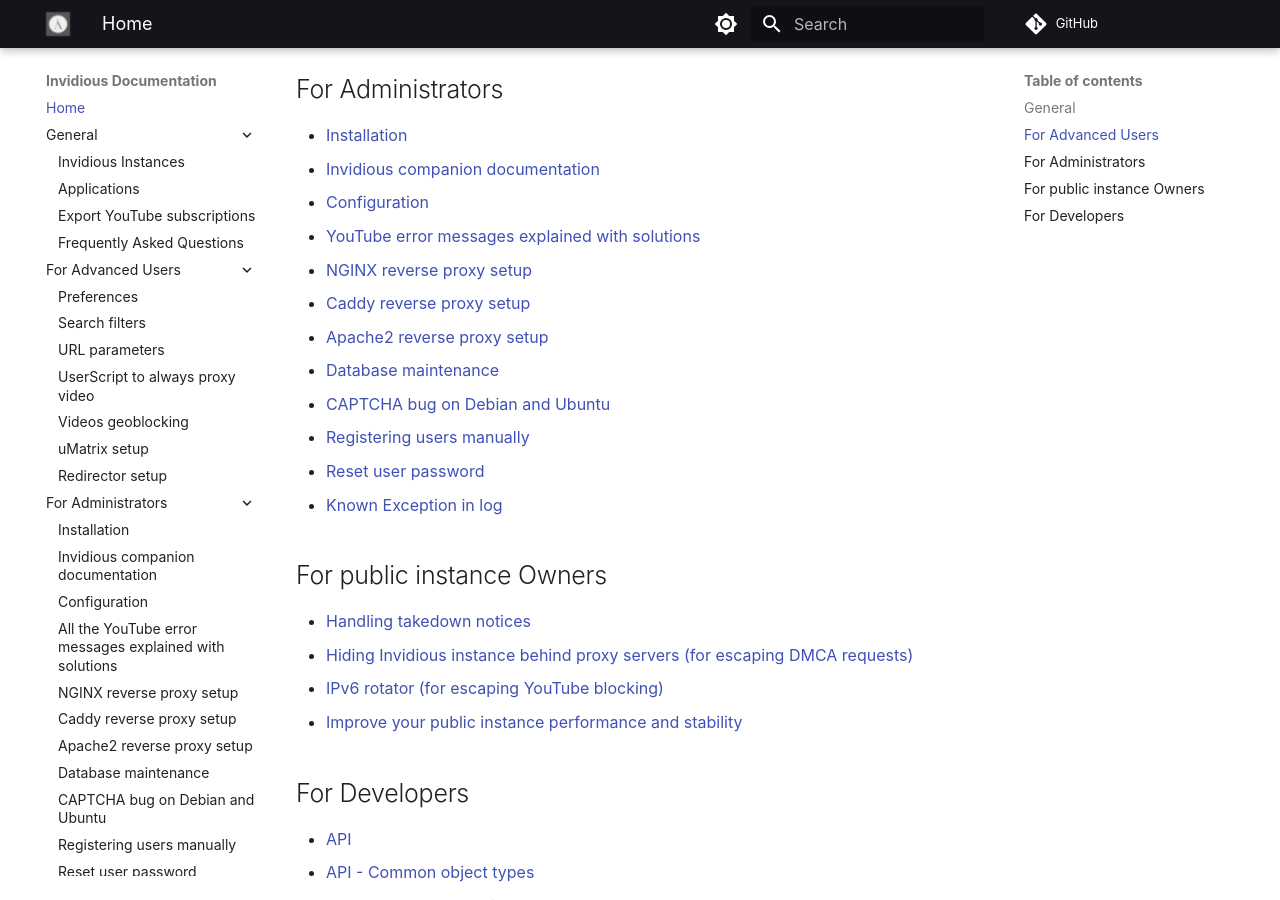
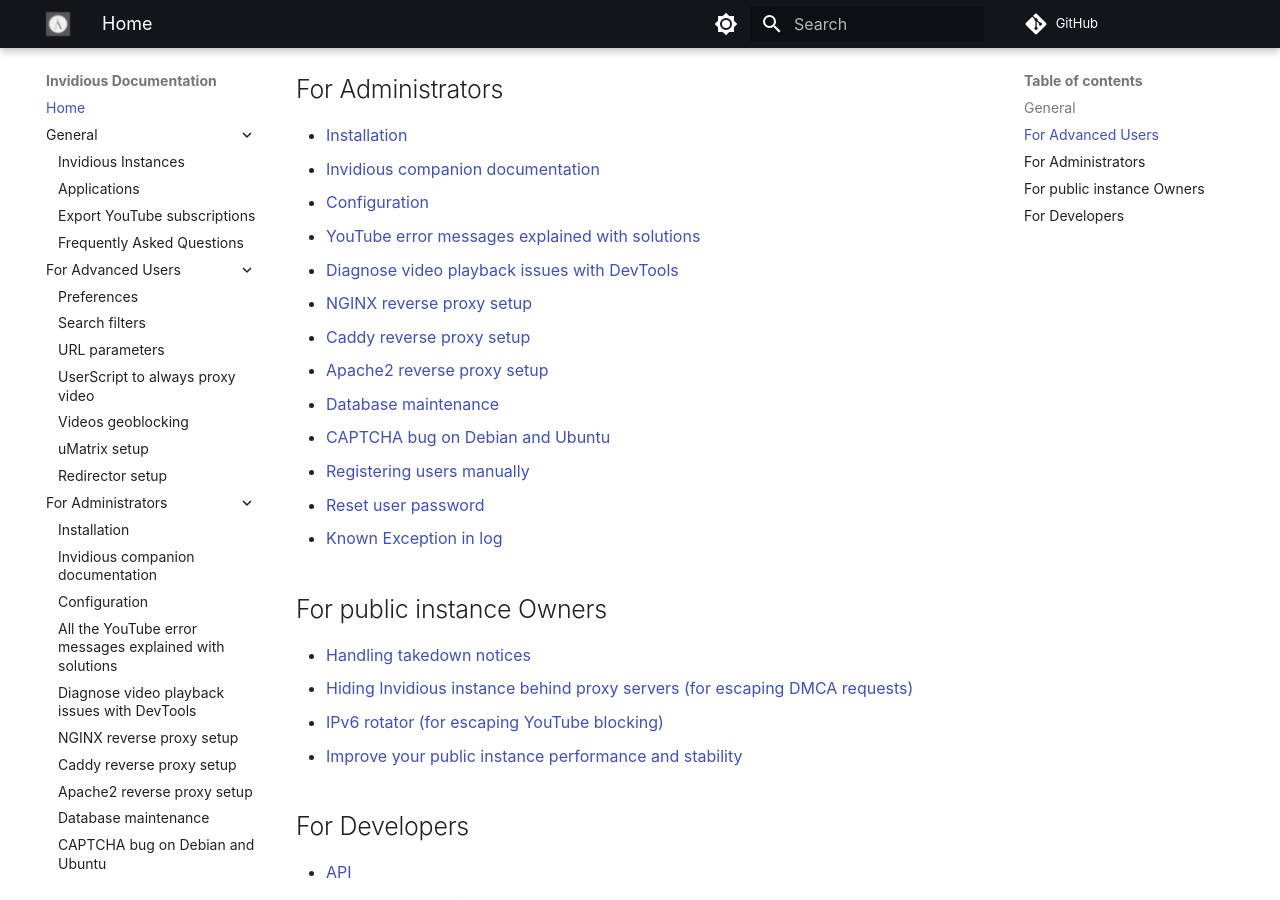
Before and after one commit to iv-org/documentation, an MkDocs documentation site: the page built from docs/index.md, in a window 1280 px wide and 900 px high, scrolled down 643 px. Built offline with MkDocs 1.6.1 and Material for MkDocs 9.7.7, drawn with Linux system fonts in a browser that asks for light colours; comment, search, counter and statistics services are not loaded.

Commit message:
add devtools to menu

```diff
--- a/docs/index.md
+++ b/docs/index.md
@@ -21,6 +21,7 @@
 - [Invidious companion documentation](./invidious-companion.md)
 - [Configuration](./configuration.md)
 - [YouTube error messages explained with solutions](./youtube-errors-explained.md)
+- [Diagnose video playback issues with DevTools](./devtools.md)
 - [NGINX reverse proxy setup](./nginx.md)
 - [Caddy reverse proxy setup](./caddy.md)
 - [Apache2 reverse proxy setup](./apache2.md)
--- a/mkdocs.yml
+++ b/mkdocs.yml
@@ -26,6 +26,7 @@
     - 'invidious-companion.md'
     - 'configuration.md'
     - 'youtube-errors-explained.md'
+    - 'devtools.md'
     - 'nginx.md'
     - 'caddy.md'
     - 'apache2.md'
```
